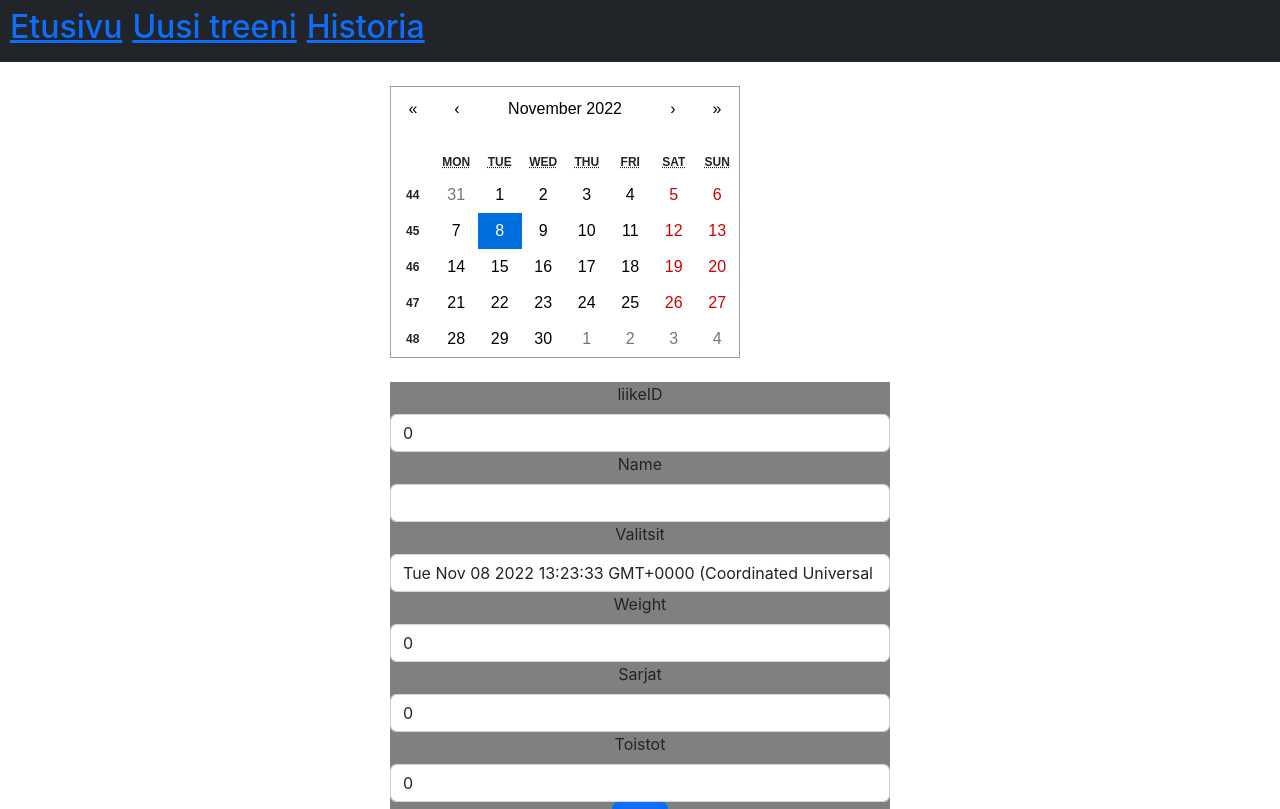
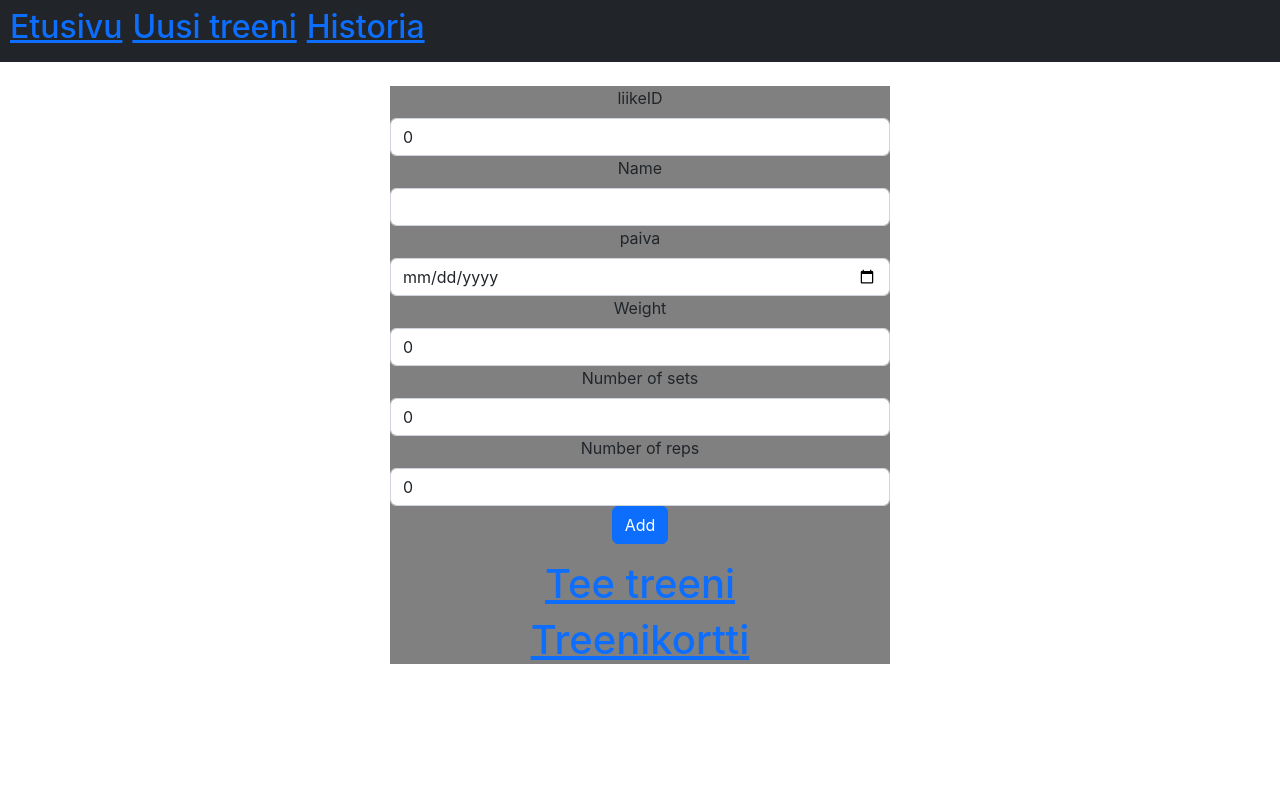
Before and after one commit to Ethinia/workoutlogger, a React (Create React App) app in the folder frontend/: page /Sivu2b in a window 1280 px wide. Shown: the top 809 px of the page. Built offline with nearby package versions, Linux system fonts and the light colour scheme.

Commit message:
fixed date picker.

```diff
--- a/frontend/src/components/sivu2b.js
+++ b/frontend/src/components/sivu2b.js
@@ -1,18 +1,8 @@
 import useAction from '../hooks/useAction';
 import {Link} from 'react-router-dom';
 import React, {useState} from "react";
-import Calendar from "react-calendar";
-import 'react-calendar/dist/Calendar.css';
 
 const Sivu2b = (props) => {
-
-	const [date, setDate] = useState(new Date());
-
-    const onChangeDate = date => {
-        setDate(date);
-	}
-
-	const paiva = date.toString()
 
 	const {add} = useAction();
 
@@ -54,8 +44,6 @@ const Sivu2b = (props) => {
 			margin:"auto"
 		}}>
 			<br/>
-			<Calendar showWeekNumbers onChange={onChangeDate} value={date}/>
-			<br/>
 			<body style={{
 			backgroundColor:"grey",
 			width:"500px",
@@ -79,13 +67,14 @@ const Sivu2b = (props) => {
 						value={state.name}
 						onChange={onChange}/>
 
-				<label htmlFor="paiva" className="form-label">Valitsit</label>
-				<input type="text"
+				<label htmlFor="paiva" className="form-label">paiva</label>
+				<input type="date"
 						name="paiva"
 						id="paiva"
 						className="form-control"
-						value={paiva}
-						onChange={onChange}/>
+						value={state.paiva}
+						onChange={onChange}
+						/>
 
 				<label htmlFor="weight" className="form-label">Weight</label>
 				<input type="number"
@@ -96,7 +85,7 @@ const Sivu2b = (props) => {
 						value={state.weight}
 						onChange={onChange}/>
 
-				<label htmlFor="sarjat" className="form-label">Sarjat</label>
+				<label htmlFor="sarjat" className="form-label">Number of sets</label>
 				<input type="number"
 						name="sarjat"
 						id="sarjat"
@@ -104,7 +93,7 @@ const Sivu2b = (props) => {
 						value={state.sarjat}
 						onChange={onChange}/>
 
-                <label htmlFor="toistot" className="form-label">Toistot</label>
+                <label htmlFor="toistot" className="form-label">Number of reps</label>
 				<input type="number"
 						name="toistot"
 						id="toistot"
```
